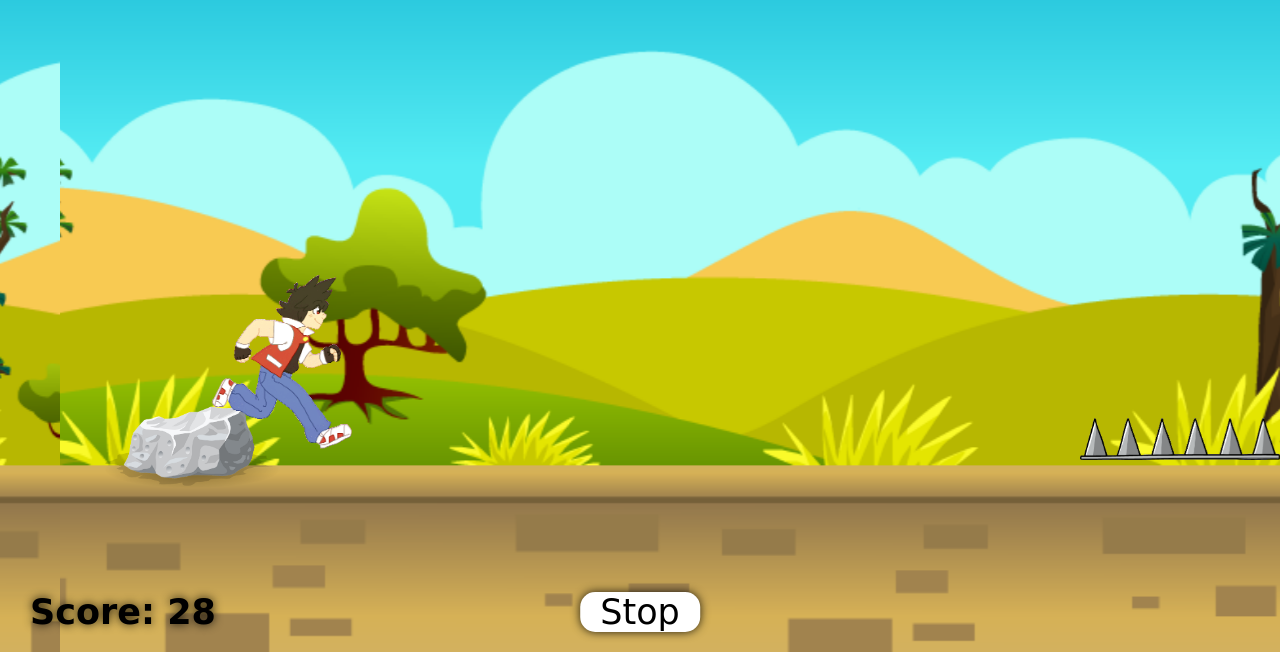
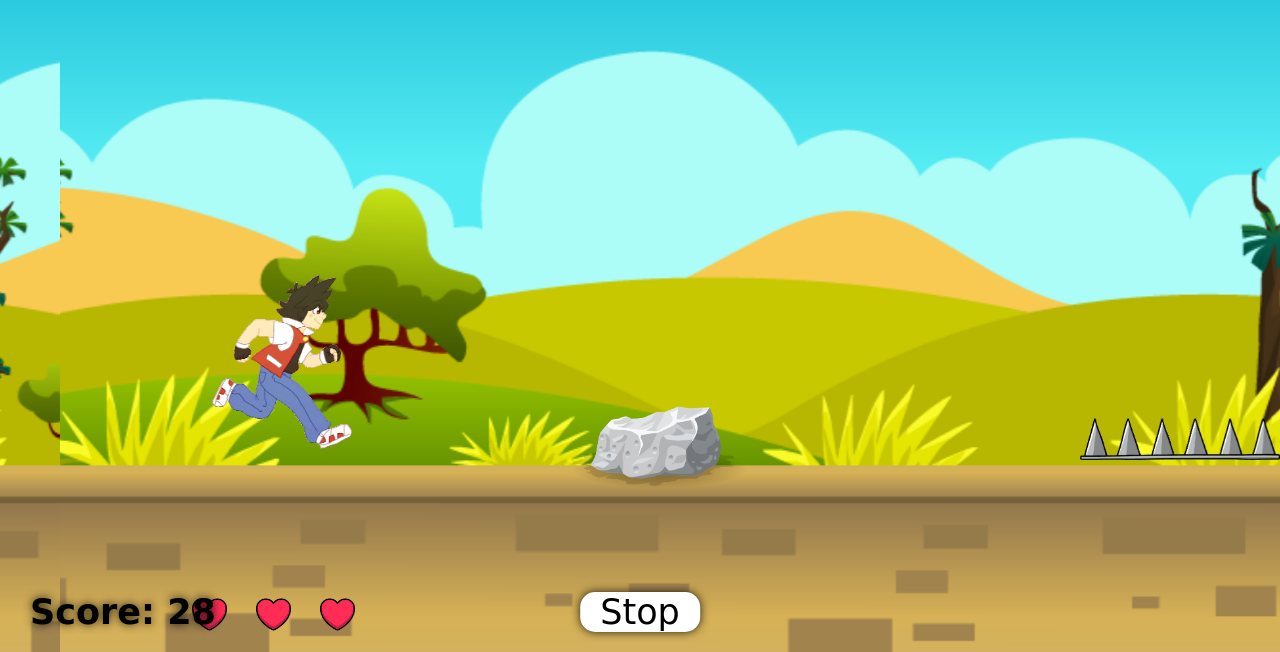
Before and after one commit to BigSplesh/running, a plain HTML site: page index.html in a window 1280 px wide. Both pictures are taken after a click on the button "Start". Shown: the part 148-800 px from the top of the page. Drawn offline with Linux system fonts and the light colour scheme; a web font is replaced by a local one.

Commit message:
Add files via upload

```diff
--- a/index.html
+++ b/index.html
@@ -19,6 +19,9 @@
     <img class="place" id="place0" src="place.png" alt="">
     <img class="place" id="place1" src="place.png" alt="">
     <img class="place" id="place2" src="place.png" alt="">
+    <img id="life1" class="life" src="free-icon-heart-656688.png" alt="">
+    <img id="life2" class="life" src="free-icon-heart-656688.png" alt="">
+    <img id="life3" class="life" src="free-icon-heart-656688.png" alt="">
     <img id="fliy" src="птыца.gif" alt="">
     <img id="rock" src="rock.webp" alt="">
     <!-- <img src="cactus.png" alt=""> -->
@@ -30,4 +33,4 @@
 
 </html>
 
-<!-- 1.запустить птицу
+<!-- создать сердца -->
--- a/script.js
+++ b/script.js
@@ -5,6 +5,10 @@ let h3 = document.getElementById("h3")
 let rock = document.getElementById("rock")
 let spikes = document.getElementById("spikes")
 let birds = document.getElementById("fliy")
+let life1 = document.getElementById("life1")
+let life2 = document.getElementById("life2")
+let life3 = document.getElementById("life3")
+let hp = 3
 let birdsDist = 0
 let rockDist = 0
 let score = 0
@@ -34,6 +38,8 @@ document.body.onkeydown = function (event) {
 }
 newButton.onclick = function (event) {
     if (newButton.innerHTML == "Start") {
+        rockDist = -Math.random() * 1600 - rock.offsetWidth
+        rock.style.opacity = 1
         gameInterval = setInterval(() => {
             score = score + 1
             speed = speed + 0.012
@@ -43,8 +49,10 @@ newButton.onclick = function (event) {
             h3.innerHTML = "Score: " + score
             // spikes.style.right=score*20+"px"
             rock.style.right = rockDist + "px"
-            birds.style.right=birdsDist+"px"
+            birds.style.right = birdsDist + "px"
             if (rockDist > window.innerWidth) {
+                rock.style.transition = "0s"
+                rock.style.opacity="1"
                 rockDist = -Math.random() * 1600 - rock.offsetWidth
             }
             if (birdsDist > window.innerWidth) {
@@ -54,7 +62,19 @@ newButton.onclick = function (event) {
                 clearInterval(gameInterval)
             }
             if (rockDist > 1000 && boyJump == "24%" && rockDist < 1100) {
+                rock.style.transition = "0.4s"
                 clearInterval(gameInterval)
+                rock.style.opacity = 0
+                hp = hp - 1
+                if(hp==2){
+                    life3.remove()
+                }
+                else if(hp==1){
+                    life2.remove()
+                }
+                else if(hp==0){
+                    life1.remove()
+                }
             }
         }, 100);
         newButton.innerHTML = "Stop"
--- a/style.css
+++ b/style.css
@@ -57,7 +57,7 @@
     width: 205px;
     bottom: 19%;
     right: 0%;
-
+   transition: 0.4s;
 }
 
 #spikes {
@@ -114,3 +114,21 @@ h3 {
     bottom:36% ;
     right: 0%;
 }
+#life1{
+    position: fixed;
+    width: 35px;
+    bottom: 20px;
+    left: 15%;
+}
+#life2{
+    position: fixed;
+    width: 35px;
+    bottom: 20px;
+    left: 20%;
+}
+#life3{
+    position: fixed;
+    width: 35px;
+    bottom: 20px;
+    left: 25%;
+}
```
Also changed, not shown: free-icon-heart-656688.png (added).
